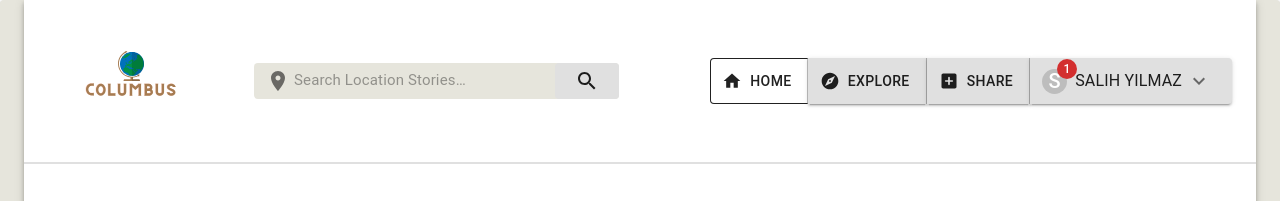
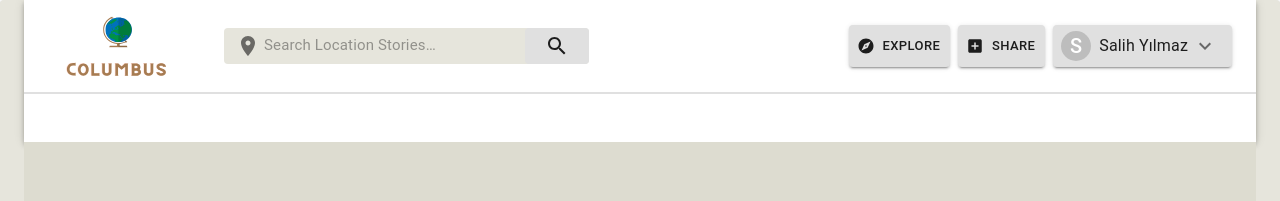
Before and after one commit to bounswe/2021SpringGroup7, a React (Create React App) app in the folder Columbus/frontend/: page /Home in a window 1280 px wide. Shown: the top 201 px of the page. Built offline with nearby package versions, Linux system fonts and the light colour scheme; sample sign-in values are in the browser's storage.

Commit message:
remove home button from navbar, resize buttons

```diff
--- a/Columbus/frontend/src/components/Header/Header.js
+++ b/Columbus/frontend/src/components/Header/Header.js
@@ -1,7 +1,7 @@
 import React, { useState } from "react";
 import PropTypes from "prop-types";
 
-import columbusLogo from '../../columbus-logo.svg';
+import columbusLogo from '../../assets/Columbus.svg';
 
 import { makeStyles, styled } from "@material-ui/core/styles";
 import { AppBar, Box, InputBase, Toolbar, Button, ButtonGroup, Link, Typography } from "@material-ui/core";
@@ -12,6 +12,7 @@ import MenuItem from '@mui/material/MenuItem';
 import Menu from '@mui/material/Menu';
 import Tooltip from '@mui/material/Tooltip';
 import Avatar from '@mui/material/Avatar';
+import Stack from '@mui/material/Stack';
 
 import SearchIcon from '@material-ui/icons/Search';
 import NotificationsIcon from '@material-ui/icons/Notifications';
@@ -87,8 +88,9 @@ const useStyles = makeStyles((theme) => ({
     flexShrink: 0,
   },
   logo: {
-    height: 150,
-    width: 150,
+    padding: 10,
+    height: 80,
+    width: 120,
   },
   profilePic: {
     borderRadius: 50,
@@ -190,6 +192,7 @@ const renderMenu = (
     <React.Fragment>
       <Box sx={{ flexGrow: 1 }}>
       <AppBar className={classes.appbar}>
+
       <Toolbar className={classes.toolbar}>
 
         <Link
@@ -223,26 +226,11 @@ const renderMenu = (
 
 
         <Box sx={{ flexGrow: 1 }} />
-
-        <ButtonGroup variant="text">
-          <Tooltip title="Home Page" arrow>
-            <Button
-              variant="outlined"
-              size="medium"
-              aria-label="home page of the current user"
-              color="default"
-              edge="start"
-              href="/"
-              className={classes.navigationButtons}
-              startIcon={<HomeIcon />}>
-              Home
-            </Button>
-          </Tooltip>
-
+        <Stack direction="row" spacing={1}>
           <Tooltip title="Explore" arrow>
             <Button
               variant="contained"
-              size="medium"
+              size="small"
               aria-label="explore"
               color="default"
               href="/"
@@ -254,7 +242,7 @@ const renderMenu = (
           <Tooltip title="Add Story" arrow>
             <Button
               variant="contained"
-              size="medium"
+              size="small"
               aria-label="explore"
               color="default"
               href="/"
@@ -265,13 +253,14 @@ const renderMenu = (
           </Tooltip>
 
           <Button
-            size="medium"
+            size="small"
             color="default"
             variant="contained"
             onClick={handleProfileMenuOpen}
-            startIcon={ <Badge badgeContent={1} color="error">
-                              <Avatar sx={{ width: 25, height: 25 }}>S</Avatar>
+            startIcon={ <Badge badgeContent={0} color="error">
+                              <Avatar sx={{ width: 30, height:30 }}>S</Avatar>
                         </Badge>}
+             style={{textTransform: 'none'}}
             >
 
               <Typography>Salih Yılmaz</Typography>
@@ -284,10 +273,9 @@ const renderMenu = (
             >
               <KeyboardArrowDownIcon />
             </IconButton>
-         </Button>
-        </ButtonGroup>
-
-      </Toolbar>
+          </Button>
+          </Stack>
+        </Toolbar>
 
 
       <Toolbar
```
